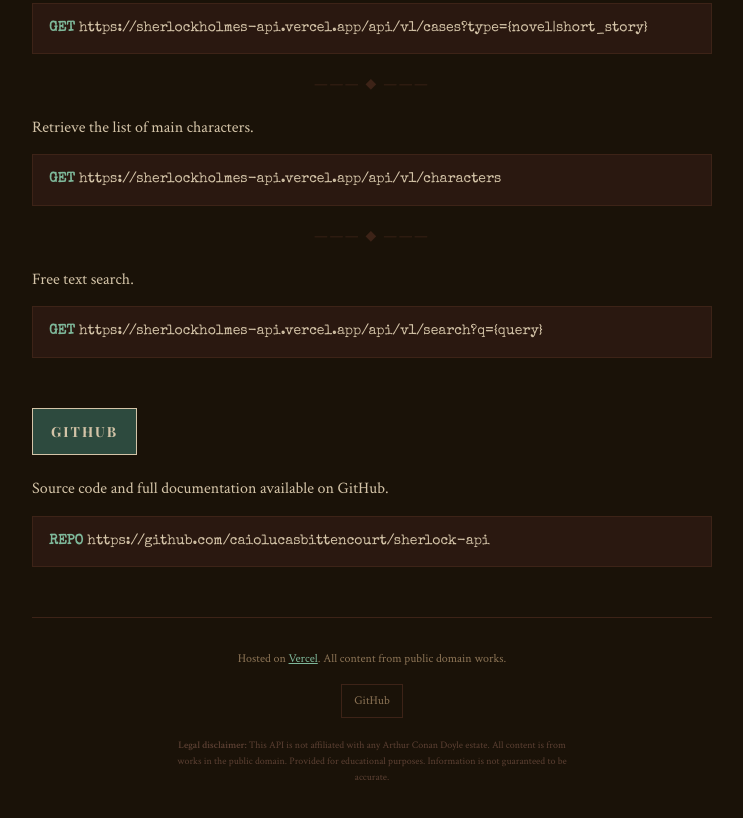
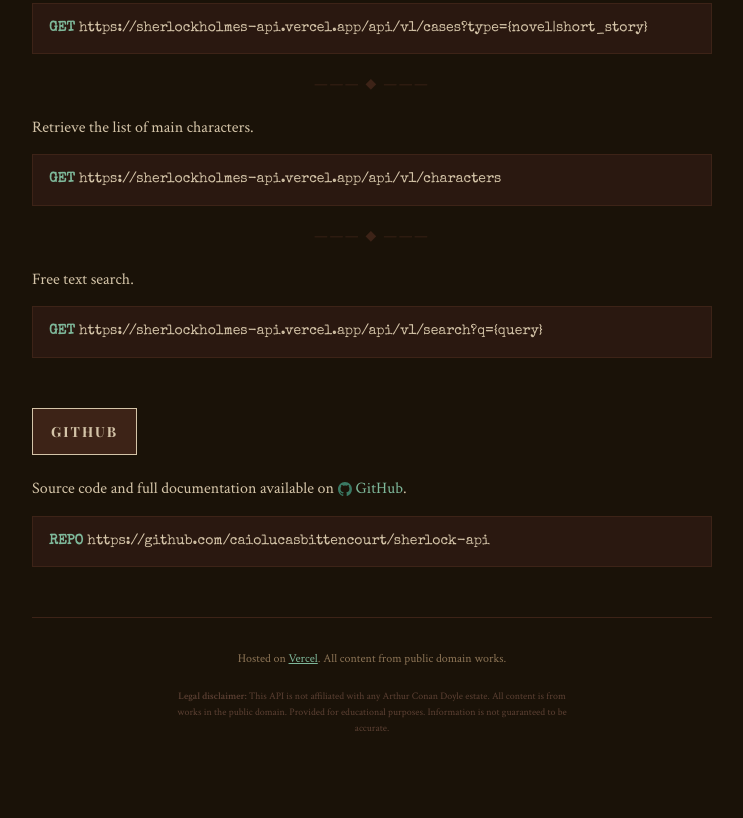
Before and after one commit to caiolucasbittencourt/sherlock-api, a website: page public/index.html in a window 1280 px wide. Shown: the part 828-1646 px from the top of the page, without its empty margins (268-1011 px from the left). After the commit the page ends 1605 px from the top, so only its background shows below. Drawn offline with nearby package versions, Linux system fonts and the light colour scheme.

Commit message:
style: refine colors and add GitHub icon to link

```diff
--- a/public/index.html
+++ b/public/index.html
@@ -53,7 +53,7 @@
         font-size: 14px;
         font-weight: 700;
         color: #d4c4a8;
-        background: #2d4a3e;
+        background: #3d2317;
         text-transform: uppercase;
         letter-spacing: 2px;
         padding: 10px 18px;
@@ -173,7 +173,7 @@
         font-weight: 700;
         font-variant: small-caps;
         color: #d4c4a8;
-        background: #3d2317;
+        background: #2d4a3e;
         text-align: center;
         padding: 16px 28px;
         margin: 0 auto 40px;
@@ -258,7 +258,26 @@
 
     <h2>GitHub</h2>
 
-    <p>Source code and full documentation available on GitHub.</p>
+    <p>
+      Source code and full documentation available on
+      <a
+        href="https://github.com/caiolucasbittencourt/sherlock-api"
+        target="_blank"
+        style="text-decoration: none"
+        ><img
+          src="/github.svg"
+          alt="GitHub"
+          style="
+            width: 14px;
+            height: 14px;
+            vertical-align: middle;
+            margin-right: 4px;
+            filter: invert(55%) sepia(30%) saturate(600%) hue-rotate(108deg)
+              brightness(85%) contrast(90%);
+          "
+        />GitHub</a
+      >.
+    </p>
 
     <div class="endpoint">
       <span class="method">REPO</span>
@@ -271,14 +290,6 @@
         content from public domain works.
       </p>
 
-      <div class="footer-links">
-        <a
-          href="https://github.com/caiolucasbittencourt/sherlock-api"
-          target="_blank"
-          >GitHub</a
-        >
-      </div>
-
       <p class="legal">
         <strong>Legal disclaimer:</strong> This API is not affiliated with any
         Arthur Conan Doyle estate. All content is from works in the public
```
Also changed, not shown: public/github.svg (added).
